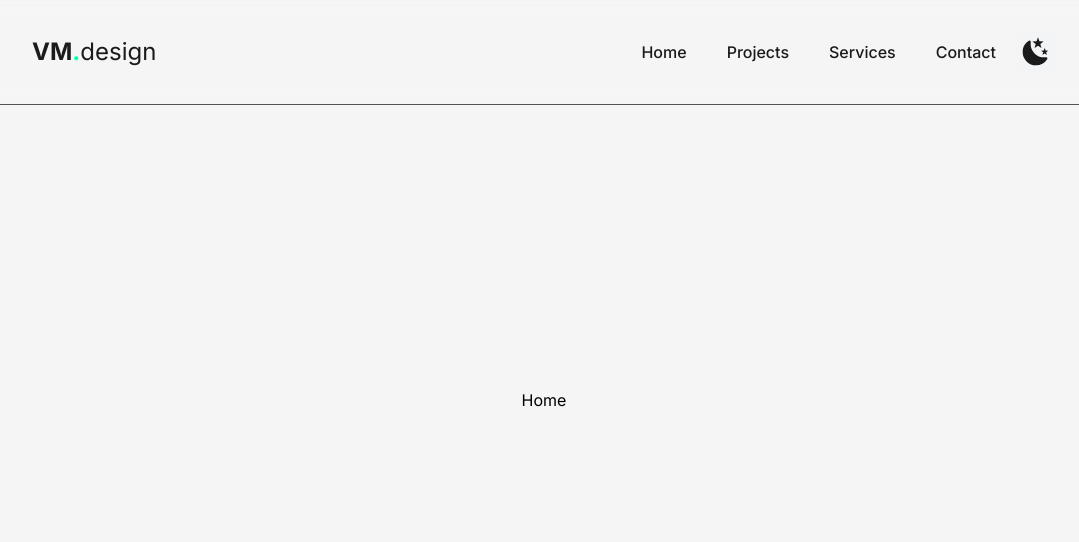
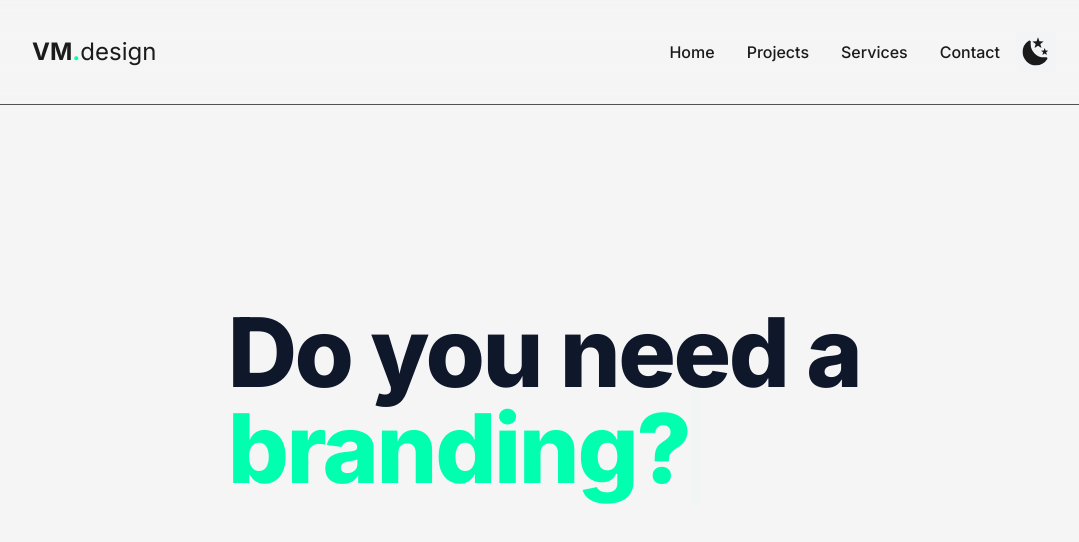
Before and after one commit to vojmax/Corvus, a Next.js app: page / in a window 1280 px wide. Shown: the top 542 px of the page, without its empty margins (96-1175 px from the left). Built offline with nearby package versions, Linux system fonts and the light colour scheme.

Commit message:
added typing animation with custom hook

```diff
--- a/app/contact/layout.js
+++ b/app/contact/layout.js
@@ -1,8 +1,3 @@
-export const metadata = {
-	title: "ContactPage",
-	description: "This is contact page for Corvus.Design",
-};
-
 function Layout({ children }) {
 	return <>{children}</>;
 }
--- a/app/globals.css
+++ b/app/globals.css
@@ -12,6 +12,53 @@ body {
 	min-width: 100vh;
 }
 
-/* @media (prefers-color-scheme: dark) {
+::-moz-selection {
+	/* Code for Firefox */
+	color: black;
+	background: #00ffae;
+}
 
-} */
+::selection {
+	color: black;
+	background: #00ffae;
+}
+
+.word {
+	display: block;
+}
+
+.word span {
+	color: #00ffae;
+	position: relative;
+}
+
+.word span::after {
+	content: "";
+	width: 8px;
+	height: 100%;
+	background: #00ffae;
+	display: block;
+	position: absolute;
+	right: -10px;
+	top: 0;
+	animation: blink 0.5s ease infinite alternate-reverse;
+}
+
+@keyframes blink {
+	from {
+		opacity: 100%;
+	}
+
+	to {
+		opacity: 0%;
+	}
+}
+
+.word.empty {
+	visibility: hidden;
+}
+
+.word.empty span::after {
+	visibility: visible;
+	right: 0;
+}
--- a/app/layout.js
+++ b/app/layout.js
@@ -3,11 +3,15 @@ import NavBar from "../components/NavBar";
 import "./globals.css";
 import { Inter } from "next/font/google";
 import ThemeContext from "@/Context/ThemeProvider";
+import Home from "./page";
+import Projects from "./projects/page";
+import Services from "./services/page";
+import Contact from "./contact/page";
 
 const inter = Inter({ subsets: ["latin"], variable: "--font-inter" });
 
 export const metadata = {
-	title: "CorvusDesign",
+	title: "Vojislav Maksovic",
 	description: "Home of the Corvus web design and development ",
 };
 
@@ -17,7 +21,10 @@ export default function RootLayout({ children }) {
 			<body className={`${inter.className} h-full w-full`}>
 				<ThemeContext>
 					<NavBar />
-					{children}
+					<Home />
+					<Projects />
+					<Services />
+					<Contact />
 					<Footer />
 				</ThemeContext>
 			</body>
--- a/app/page.js
+++ b/app/page.js
@@ -1,19 +1,25 @@
-import Contact from "./contact/page";
-import Projects from "./projects/page";
-import Services from "./services/page";
+"use client";
+
+import { useTypingText } from "@/hooks/useTypingText";
 
 function Home() {
+	const { word, stop, start } = useTypingText(
+		["logo?", "branding?", "UI/UX?", "website?", "SEO?"],
+		140,
+		30
+	);
+
 	return (
 		<>
 			<section
 				id="home"
 				className="flex h-screen bg-light text-center justify-center items-center  dark:bg-dark dark:text-light "
 			>
-				<h1>Home</h1>
+				<h1 className="text-slate-900 font-extrabold text-8xl  tracking-tight text-left dark:text-white">
+					Do you need a {word}
+					<span></span>
+				</h1>
 			</section>
-			<Projects />
-			<Services />
-			<Contact />
 		</>
 	);
 }
--- a/app/projects/layout.js
+++ b/app/projects/layout.js
@@ -1,8 +1,3 @@
-export const metadata = {
-	title: "ProjectsPage",
-	description: "This is projects page for Corvus.Design",
-};
-
 function Layout({ children }) {
 	return <>{children}</>;
 }
--- a/app/services/layout.js
+++ b/app/services/layout.js
@@ -1,8 +1,3 @@
-export const metadata = {
-	title: "ServicesPage",
-	description: "This is services page for Corvus.Design",
-};
-
 function Layout({ children }) {
 	return <>{children}</>;
 }
--- a/components/ScrollLink.js
+++ b/components/ScrollLink.js
@@ -12,7 +12,7 @@ const ScrollLink = ({ title, ...props }) => {
 	};
 	return (
 		<Link
-			className="mx-2 bg-black-700 hover:bg-gray-300 rounded-md p-1 px-3 dark:hover:bg-black"
+			className="bg-black-700 hover:bg-gray-300 rounded-md py-2 px-4 dark:hover:bg-black"
 			{...props}
 			onClick={handleScroll}
 		>
--- a/components/ThemeButton.js
+++ b/components/ThemeButton.js
@@ -18,7 +18,7 @@ export default function ThemeButton() {
 	if (currentTheme === "dark") {
 		return (
 			<button
-				className="bg-black-700 hover:bg-black w-10 rounded-md   p-1"
+				className=" bg-black-700 hover:bg-black w-10 rounded-md   p-1"
 				onClick={() => setTheme("light")}
 			>
 				<SunIcon />
--- /dev/null
+++ b/hooks/useTypingText.js
@@ -0,0 +1,88 @@
+"use client";
+
+import React, { useState, useEffect, useRef } from "react";
+
+const FORWARD = "forward";
+const BACKWARD = "backward";
+
+/*
+ * Read the blog post here:
+ * https://letsbuildui.dev/articles/a-typing-text-effect-with-react-hooks
+ */
+export const useTypingText = (words, keySpeed = 1000, maxPauseAmount = 10) => {
+	const [wordIndex, setWordIndex] = useState(0);
+	const [currentWord, setCurrentWord] = useState(words[wordIndex].split(""));
+	const [isStopped, setIsStopped] = useState(false);
+	const direction = useRef(BACKWARD);
+	const typingInterval = useRef();
+	const letterIndex = useRef();
+
+	const stop = () => {
+		clearInterval(typingInterval.current);
+		setIsStopped(true);
+	};
+
+	useEffect(() => {
+		// Start at 0
+		let pauseCounter = 0;
+
+		if (isStopped) return;
+
+		const typeLetter = () => {
+			if (letterIndex.current >= words[wordIndex].length) {
+				direction.current = BACKWARD;
+
+				// Begin pause by setting the maxPauseAmount prop equal to the counter
+				pauseCounter = maxPauseAmount;
+				return;
+			}
+
+			const segment = words[wordIndex].split("");
+			setCurrentWord(currentWord.concat(segment[letterIndex.current]));
+			letterIndex.current = letterIndex.current + 1;
+		};
+
+		const backspace = () => {
+			if (letterIndex.current === 0) {
+				const isOnLastWord = wordIndex === words.length - 1;
+
+				setWordIndex(!isOnLastWord ? wordIndex + 1 : 0);
+				direction.current = FORWARD;
+
+				return;
+			}
+
+			const segment = currentWord.slice(0, currentWord.length - 1);
+			setCurrentWord(segment);
+			letterIndex.current = currentWord.length - 1;
+		};
+
+		typingInterval.current = setInterval(() => {
+			// Wait until counter hits 0 to do any further action
+			if (pauseCounter > 0) {
+				pauseCounter = pauseCounter - 1;
+				return;
+			}
+
+			if (direction.current === FORWARD) {
+				typeLetter();
+			} else {
+				backspace();
+			}
+		}, keySpeed);
+
+		return () => {
+			clearInterval(typingInterval.current);
+		};
+	}, [currentWord, wordIndex, keySpeed, words, maxPauseAmount, isStopped]);
+
+	return {
+		word: (
+			<span className={`word ${currentWord.length ? "full" : "empty"}`}>
+				<span>{currentWord.length ? currentWord.join("") : "0"}</span>
+			</span>
+		),
+		start: () => setIsStopped(false),
+		stop,
+	};
+};
```
Also changed, not shown: 1 other file (tests, documents, lock files or other folders).
